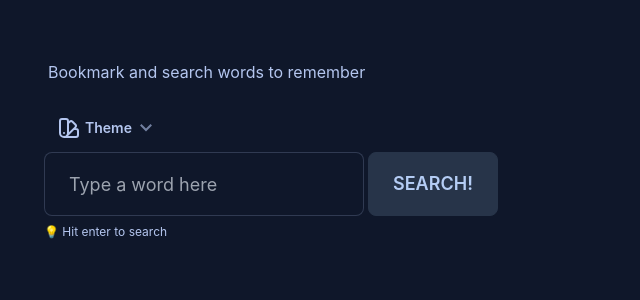
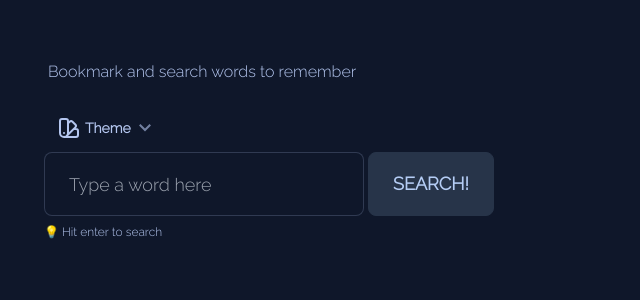
Before and after one commit to Rowadz/vocabulary-board, a React (Create React App) app: page / in a window 1280 px wide. Shown: the top 300 px of the page, without its empty margins (0-640 px from the left). Built offline with nearby package versions, Linux system fonts and the light colour scheme.

Commit message:
change font

```diff
--- a/public/index.html
+++ b/public/index.html
@@ -60,6 +60,12 @@
       work correctly both with client-side routing and a non-root public URL.
       Learn how to configure a non-root public URL by running `npm run build`.
     -->
+    <link rel="preconnect" href="https://fonts.googleapis.com" />
+    <link rel="preconnect" href="https://fonts.gstatic.com" crossorigin />
+    <link
+      href="https://fonts.googleapis.com/css2?family=Raleway:wght@300&display=swap"
+      rel="stylesheet"
+    />
     <title>Vocabulary Board 🔖</title>
   </head>
   <body>
--- a/src/index.css
+++ b/src/index.css
@@ -2,11 +2,16 @@
 @tailwind components;
 @tailwind utilities;
 
+*,
+html {
+  font-family: 'Raleway', sans-serif;
+}
+
 body {
   margin: 0;
-  font-family: -apple-system, BlinkMacSystemFont, 'Segoe UI', 'Roboto', 'Oxygen',
-    'Ubuntu', 'Cantarell', 'Fira Sans', 'Droid Sans', 'Helvetica Neue',
-    sans-serif;
+  font-family: 'Raleway', -apple-system, BlinkMacSystemFont, 'Segoe UI',
+    'Roboto', 'Oxygen', 'Ubuntu', 'Cantarell', 'Fira Sans', 'Droid Sans',
+    'Helvetica Neue', sans-serif;
   -webkit-font-smoothing: antialiased;
   -moz-osx-font-smoothing: grayscale;
 }
```
